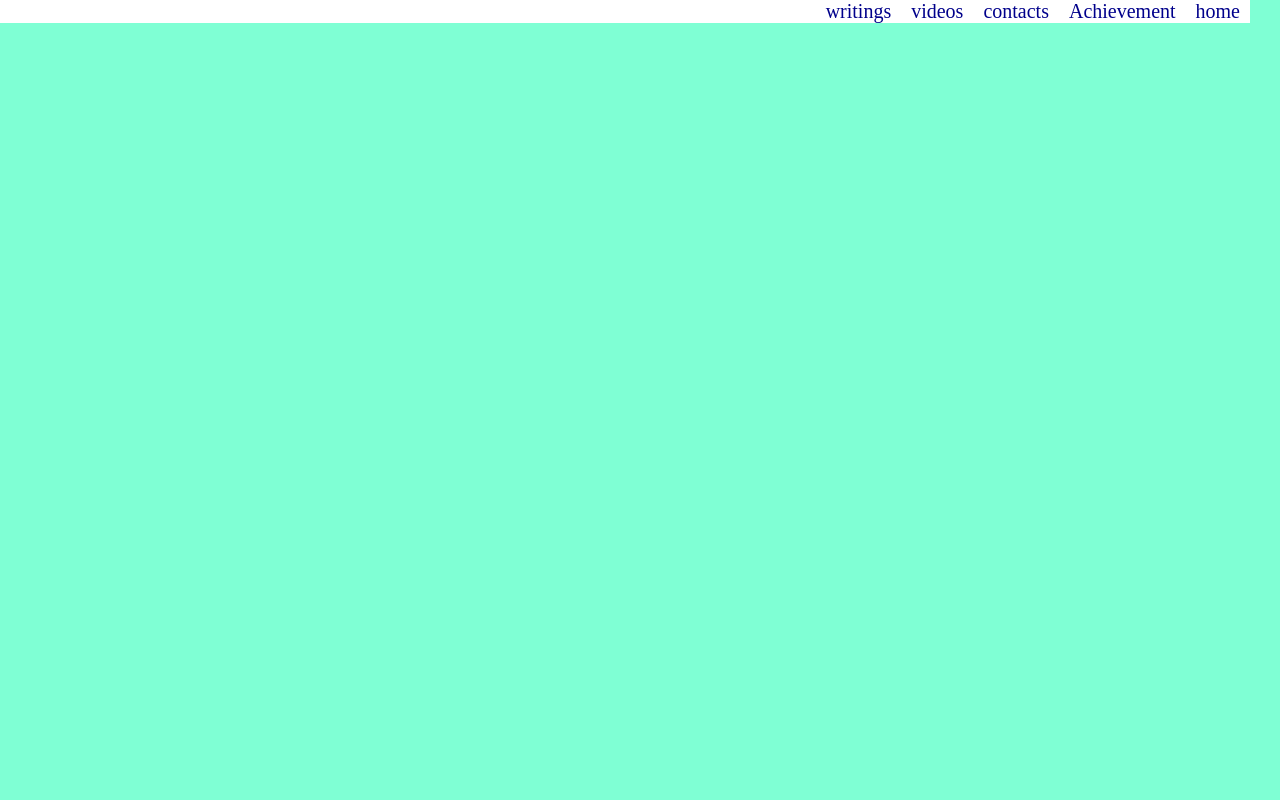
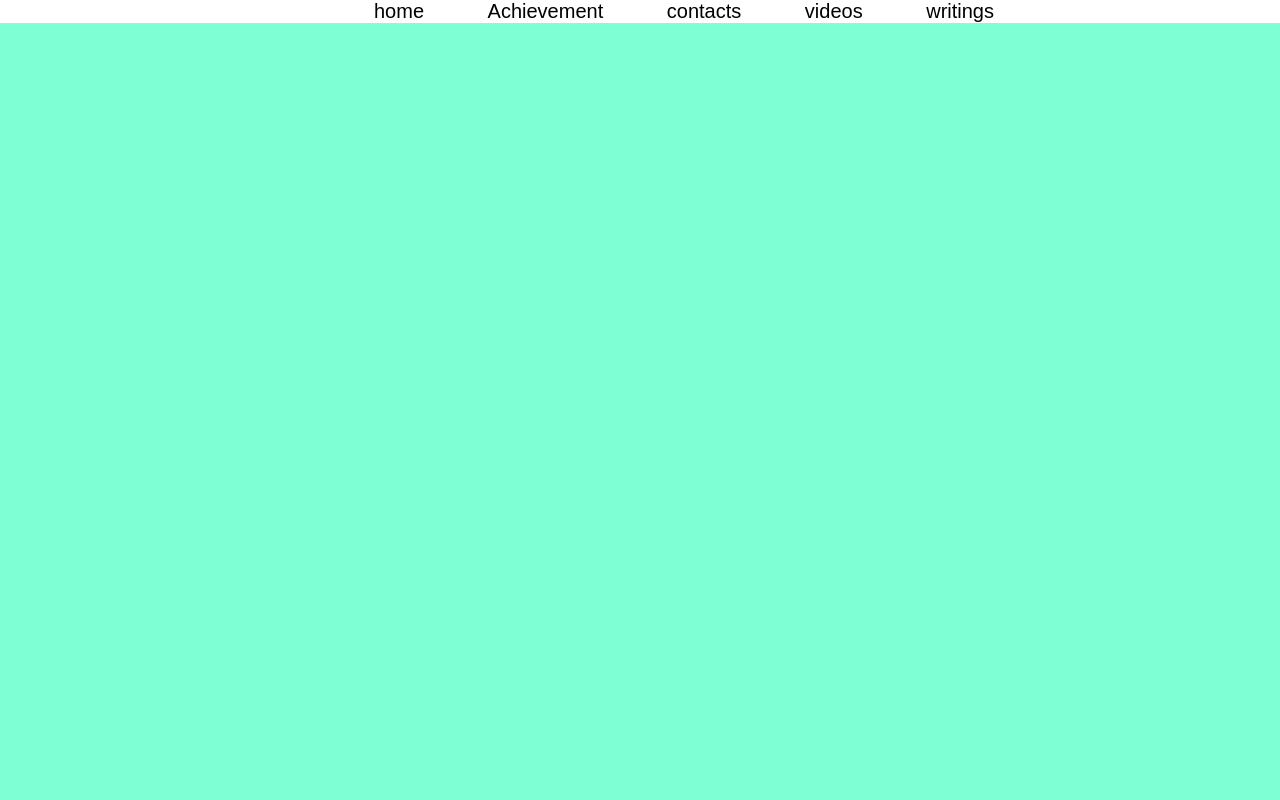
Before and after one commit to karthickmithran/ChessChamp, a plain HTML site: page index.html in a window 1280 px wide. Shown: the top 800 px of the page. Drawn offline with Linux system fonts and the light colour scheme.

Commit message:
Add files via upload

```diff
--- a/style.css
+++ b/style.css
@@ -23,9 +23,7 @@ p {
 }
 
 .menuitems {
-    list-style: none;
     position: fixed;
-    right: 30px;
     background: white;
     width: 100%;
     margin-top: 0px;
@@ -34,13 +32,16 @@ p {
 }
 
 .listitems {
-    float: right;
-    padding-right: 10px;
-    padding-left: 10px;
+    display: inline;
+    padding-left: 33px;
+    padding-right: 25px;
+    font-family: fantasy;
     font-size: 20px;
-    font-family: inherit;
-    color: darkblue;
+}
 
+.listitems:hover {
+    font-size: 25px;
+    text-decoration: underline;
 }
 
 
@@ -67,7 +68,7 @@ a {
     background-color: red;
 }
 
-.links {
++ .links {
     display: inline;
     padding-left: 33px;
     padding-right: 25px;
```
